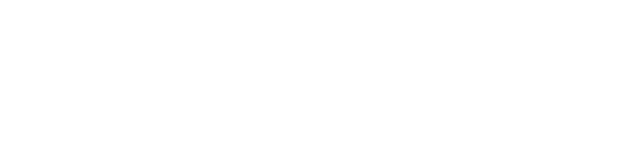
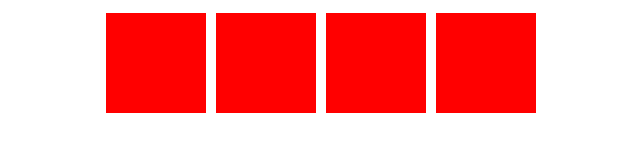
Before and after one commit to hairforce1x/SBA316, a plain HTML site: page index.html in a window 1280 px wide. Shown: the whole page, without its empty margins (319-959 px from the left). Drawn offline with Linux system fonts and the light colour scheme.

Commit message:
Added styling to cards. Generated cards with for loop.

```diff
--- a/index.html
+++ b/index.html
@@ -4,6 +4,7 @@
     <meta charset="UTF-8">
     <meta name="viewport" content="width=device-width, initial-scale=1.0">
     <title>Document</title>
+    <link rel="stylesheet" href="style.css">
 </head>
 <body>
     <div class="card-container">
--- a/script.js
+++ b/script.js
@@ -1,7 +1,12 @@
+// const cards = document.createElement("div")
+
+// document.body.appendChild(cards)
 // Step 1 generate cards using createElement
-
-
-
+for (i = 0; i<4; i++){
+    const cards = document.createElement("div") // create at least one elemnt using createElement
+    cards.classList.add("cards")
+    document.body.appendChild(cards) // use appendChild to add new elements to DOM
+}
 // Step 2 create function to handle click event of cards
 
 
--- a/style.css
+++ b/style.css
@@ -0,0 +1,13 @@
+body {
+    height: 100px;
+    width: auto;
+    display: flex;
+    justify-content: center;
+}
+
+.cards {
+    height: 100px;
+    width: 100px;
+    background-color: red;
+    margin: 5px;
+}
```
